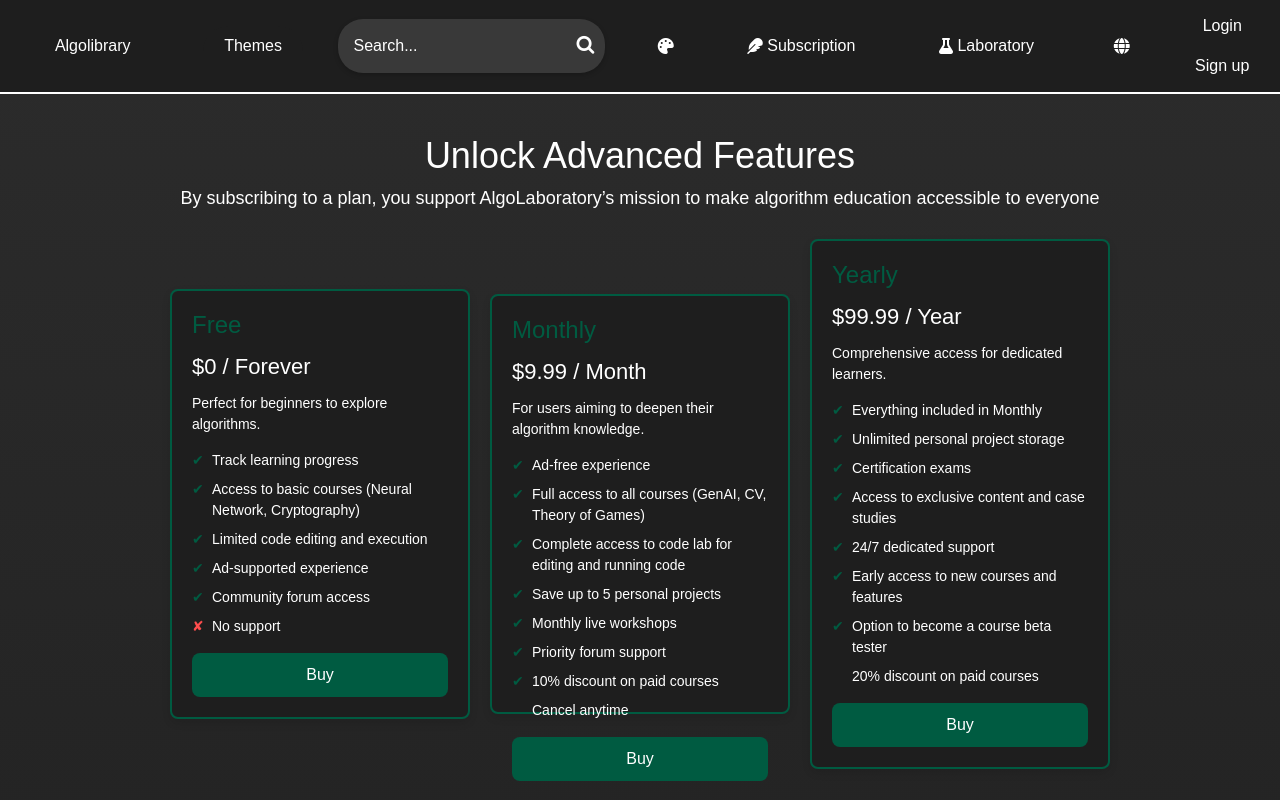
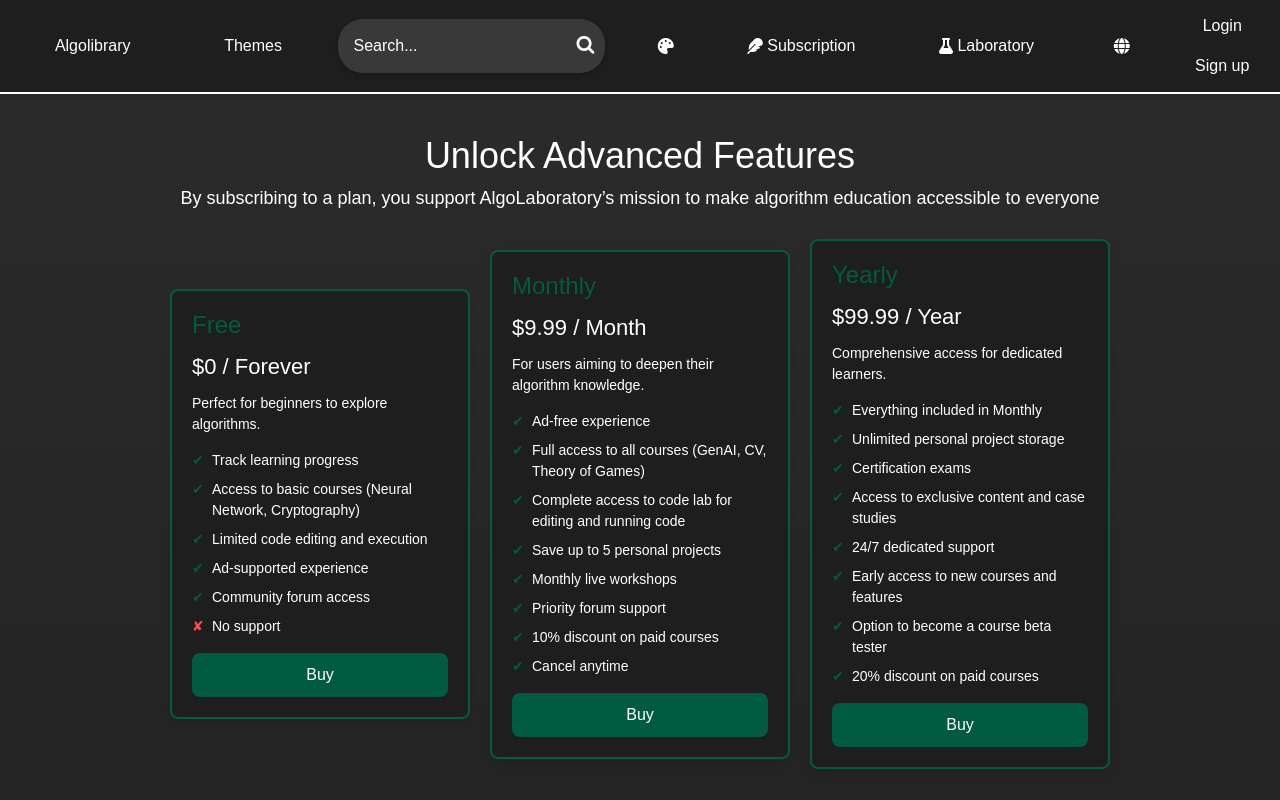
Before and after one commit to MusicW0lf/diploma-frontend, an Angular app: page /subscription in a window 1280 px wide. Shown: the top 800 px of the page. Built offline with nearby package versions, Linux system fonts and the light colour scheme; no server answers.

Commit message:
Some changes

```diff
--- a/src/app/laboratory-editor/laboratory-editor.component.ts
+++ b/src/app/laboratory-editor/laboratory-editor.component.ts
@@ -85,11 +85,12 @@ export class LaboratoryEditorComponent implements AfterViewChecked {
   ngOnInit(): void {
     this.projectId = this.route.snapshot.paramMap.get('id');
     console.log('Loaded project ID:', this.projectId);
-    if (this.projectId == null)
-    {
-      console.log("Fuck" + this.projectId)
-      //this.router.navigate(['']);
-    }
+    var code = this.route.snapshot.paramMap.get('pythonCode');
+    console.log(code);
+    if (code != null)
+      {
+        this.pythonCode = code;
+      }
   }
   //
   executeCode() {
--- a/src/app/registration-login/registration-login.component.html
+++ b/src/app/registration-login/registration-login.component.html
@@ -28,13 +28,13 @@
       <button type="submit" class="btn btn-success">Log In</button>
   </form>
 
-  <p class="terms">
+  <!-- <p class="terms">
       By logging in, you agree to our <a href="#">Terms of Service</a> and <a href="#">Privacy Policy</a>
   </p>
 
   <label>
       <input type="checkbox" [(ngModel)]="keepSignedIn"> Keep me signed in
-  </label>
+  </label> -->
 
   <p class="forgot-password">
       <a href="#">Forgot Password?</a>
--- a/src/app/registration-signup/registration-signup.component.html
+++ b/src/app/registration-signup/registration-signup.component.html
@@ -30,7 +30,7 @@
       <button type="submit" class="btn btn-success">Sign Up</button>
     </form>
 
-    <p class="terms">
+    <!-- <p class="terms">
       By signing up, you agree to our <a href="#">Terms of Service</a> and <a href="#">Privacy Policy</a>
-    </p>
+    </p> -->
   </div>
--- a/src/app/registration/registration.component.css
+++ b/src/app/registration/registration.component.css
@@ -33,6 +33,7 @@
 
 .container {
     min-height: 100vh;
+    color: white;
     display: flex;
     justify-content: center;
     align-items: center;
--- a/src/app/subscription-offers/subscription-offers.component.css
+++ b/src/app/subscription-offers/subscription-offers.component.css
@@ -33,9 +33,9 @@
     transition: 0.5s;
 }
 
-.subscription-card--tall {
+/* .subscription-card--tall {
     height: 420px;
-}
+} */
 
 .subscription-card:hover {
     transform: scale(1.02);
@@ -82,7 +82,10 @@
 }
 
 .subscription-card:not(:first-child) ul li:last-child::before {
-    content: "";
+    content: "✔";
+    color: #005b41;
+    position: absolute;
+    left: 0;
 }
 
 .buy-button {
```
